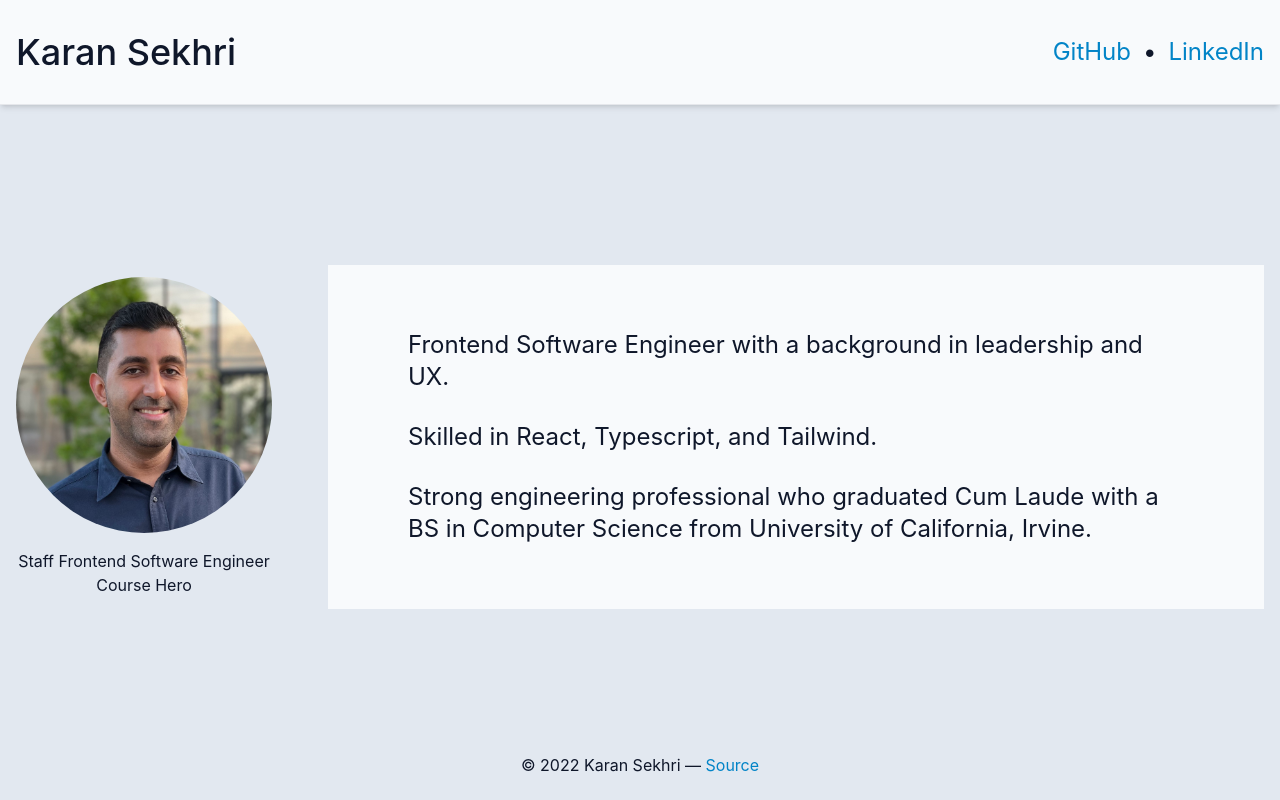
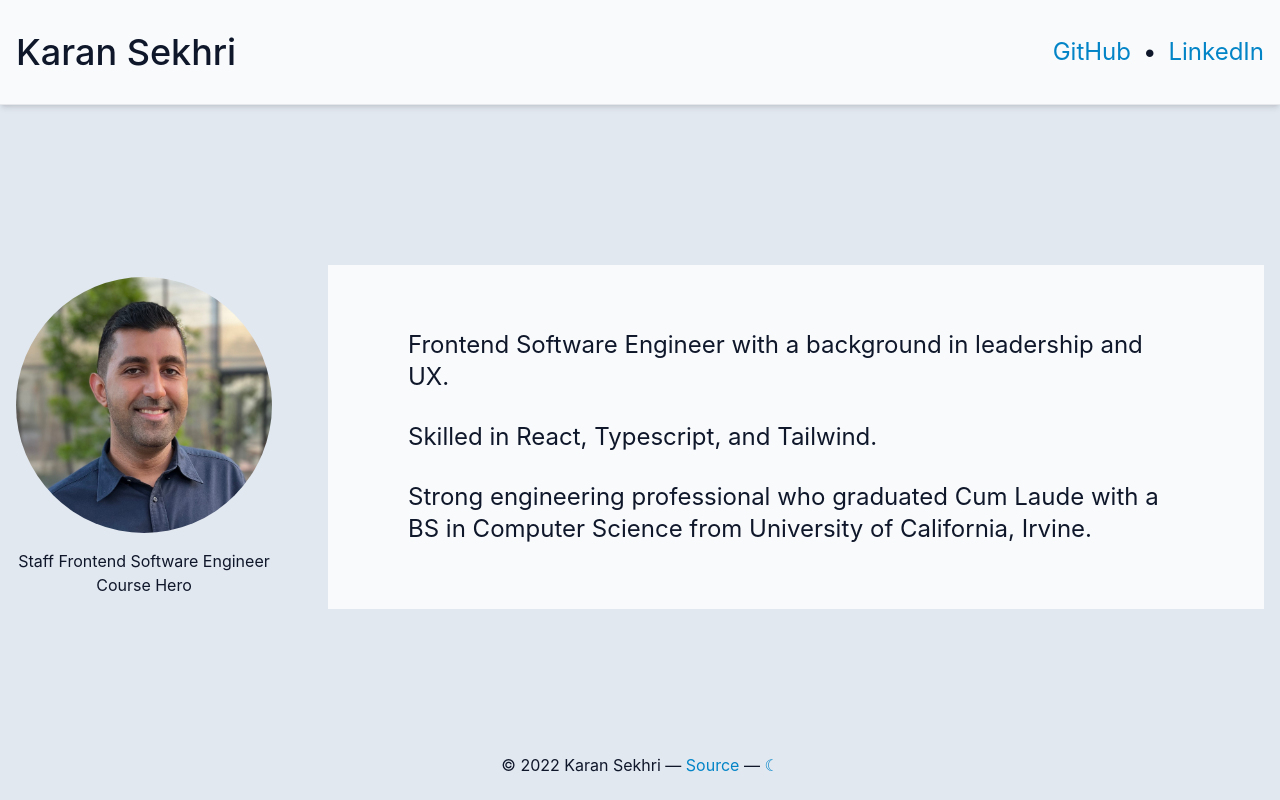
Before and after one commit to ksekhri/ksekhri-com, a React (Create React App) app: page / in a window 1280 px wide. Built offline with nearby package versions, Linux system fonts and the light colour scheme.

Commit message:
Add NightSwitch, cleanup meta description, cleanup noscript

```diff
--- a/public/index.html
+++ b/public/index.html
@@ -6,11 +6,11 @@
     <link rel="icon" type="image/png" sizes="16x16" href="%PUBLIC_URL%/favicon-16x16.png">
     <link rel="icon" type="image/png" sizes="32x32" href="%PUBLIC_URL%/favicon-32x32.png">
     <meta name="viewport" content="width=device-width, initial-scale=1" />
-    <meta name="theme-color" content="#e2e8f0" media="(prefers-color-scheme: light)">
-    <meta name="theme-color" content="#475569" media="(prefers-color-scheme: dark)">
+    <meta id="theme-light" name="theme-color" content="#e2e8f0" media="(prefers-color-scheme: light)">
+    <meta id="theme-dark" name="theme-color" content="#475569" media="(prefers-color-scheme: dark)">
     <meta
       name="description"
-      content="Frontend Software Engineer at Course Hero skilled in React, Typescript, and Tailwind. Links to GitHub and LinkedIn."
+      content="Frontend Software Engineer at Course Hero skilled in React, Typescript, and Tailwind. Find Karan on GitHub and LinkedIn."
     />
     <link rel="apple-touch-icon" href="%PUBLIC_URL%/logo192.png" />
     <!-- https://developers.google.com/web/fundamentals/web-app-manifest/ -->
@@ -18,7 +18,7 @@
     <title>Karan Sekhri</title>
   </head>
   <body>
-    <noscript>You need to enable JavaScript to run this app.</noscript>
+    <noscript>You need to enable JavaScript to view this site.</noscript>
     <div id="root"></div>
   </body>
 </html>
--- a/src/component/Footer.tsx
+++ b/src/component/Footer.tsx
@@ -1,4 +1,5 @@
 import React from 'react'
+import NightSwitch from './NightSwitch'
 
 const Footer = () => (
   <footer className="mx-auto max-w-screen-xl px-10 pb-4 text-center text-sm xl:text-base">
@@ -8,7 +9,8 @@ const Footer = () => (
       href="https://github.com/ksekhri/ksekhri-com"
     >
       Source
-    </a>
+    </a>{' '}
+    — <NightSwitch />
   </footer>
 )
 
--- /dev/null
+++ b/src/component/NightSwitch.tsx
@@ -0,0 +1,30 @@
+import React from 'react'
+import { useDarkMode } from '../use-dark-mode'
+import { setTheme } from '../utils'
+
+const NightSwitch = () => {
+  const [darkMode, setDarkMode] = useDarkMode()
+
+  React.useEffect(() => {
+    setTheme(darkMode)
+    const bodyClasses = document.querySelector('body')?.classList
+    if (bodyClasses) {
+      !darkMode && bodyClasses.remove('dark')
+      darkMode && bodyClasses.add('dark')
+    }
+  }, [darkMode])
+
+  const label = `Set ${darkMode ? 'Light' : 'Dark'} Mode`
+
+  return (
+    <button
+      className="text-sky-600 dark:text-sky-400"
+      onClick={() => setDarkMode(!darkMode)}
+      title={label}
+    >
+      {darkMode ? '☼' : '☾'}
+    </button>
+  )
+}
+
+export default NightSwitch
--- a/src/index.css
+++ b/src/index.css
@@ -11,9 +11,7 @@ body {
   @apply text-slate-900;
 }
 
-@media (prefers-color-scheme: dark) {
-  body {
-    @apply bg-slate-800;
-    @apply text-slate-50;
-  }
+body.dark {
+  @apply bg-slate-800;
+  @apply text-slate-50;
 }
--- /dev/null
+++ b/src/use-dark-mode.ts
@@ -0,0 +1,28 @@
+import * as React from 'react'
+import * as Utils from './utils'
+
+export const useDarkMode = (): [boolean, (darkMode: boolean) => void] => {
+  const [darkMode, setDarkMode] = React.useState<boolean>(Utils.getDarkMode())
+
+  React.useEffect(() => {
+    const onBrowserDarkModeUpdate = () => {
+      setDarkMode(Utils.getBrowserDarkMode())
+      Utils.clearLocalDarkMode()
+    }
+
+    window
+      .matchMedia('(prefers-color-scheme: dark)')
+      .addEventListener('change', onBrowserDarkModeUpdate)
+
+    return window
+      .matchMedia('(prefers-color-scheme: dark)')
+      .removeEventListener('change', onBrowserDarkModeUpdate)
+  }, [])
+
+  const handleSetDarkMode = (newDarkMode: boolean) => {
+    setDarkMode(newDarkMode)
+    Utils.setLocalDarkMode(newDarkMode)
+  }
+
+  return [darkMode, handleSetDarkMode]
+}
--- /dev/null
+++ b/src/utils.ts
@@ -0,0 +1,61 @@
+const DARK_OVERRIDE = 'is_dark_mode_override'
+
+export const getDarkMode = () =>
+  window.localStorage.getItem(DARK_OVERRIDE) !== null
+    ? window.localStorage.getItem(DARK_OVERRIDE) === 'true'
+    : getBrowserDarkMode()
+
+export const getBrowserDarkMode = () =>
+  window.matchMedia('(prefers-color-scheme: dark)').matches
+
+const writeLocalDarkMode = (isDarkMode: boolean) => {
+  window.localStorage.setItem(DARK_OVERRIDE, String(isDarkMode))
+  setFlippedTheme()
+}
+
+export const clearLocalDarkMode = () => {
+  window.localStorage.removeItem(DARK_OVERRIDE)
+  setDefaultTheme()
+}
+
+export const setTheme = (isDarkMode: boolean) => {
+  if (getBrowserDarkMode() === isDarkMode) {
+    setDefaultTheme()
+  } else {
+    setFlippedTheme()
+  }
+}
+
+const replaceMetaTheme = ({
+  mode,
+  color,
+}: {
+  mode: 'light' | 'dark'
+  color: string
+}) => {
+  const oldNode = document.getElementById(`theme-${mode}`)
+  oldNode && document.head.removeChild(oldNode)
+
+  const node = document.createElement('meta')
+  node.id = `theme-${mode}`
+  node.name = 'theme-color'
+  node.media = `(prefers-color-scheme: ${mode})`
+  node.content = color
+
+  document.head.appendChild(node)
+}
+
+const setDefaultTheme = () => {
+  replaceMetaTheme({ mode: 'light', color: '#e2e8f0' })
+  replaceMetaTheme({ mode: 'dark', color: '#475569' })
+}
+
+const setFlippedTheme = () => {
+  replaceMetaTheme({ mode: 'light', color: '#475569' })
+  replaceMetaTheme({ mode: 'dark', color: '#e2e8f0' })
+}
+
+export const setLocalDarkMode = (isDarkMode: boolean) =>
+  getBrowserDarkMode() === isDarkMode
+    ? clearLocalDarkMode()
+    : writeLocalDarkMode(isDarkMode)
--- a/tailwind.config.js
+++ b/tailwind.config.js
@@ -2,6 +2,7 @@ module.exports = {
   content: [
     "./src/**/*.{js,jsx,ts,tsx}",
   ],
+  darkMode: 'class',
   theme: {
     extend: {},
   },
```
